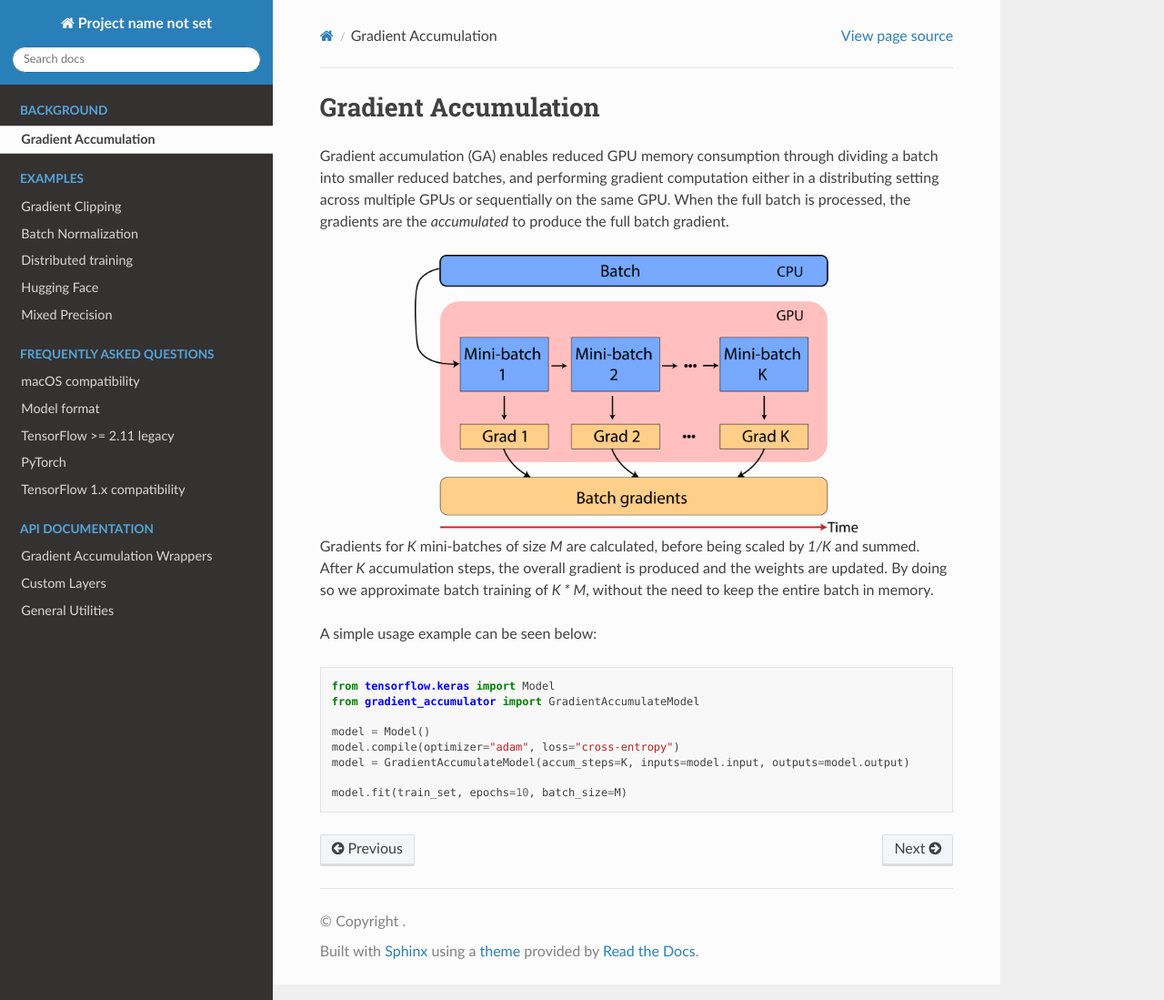
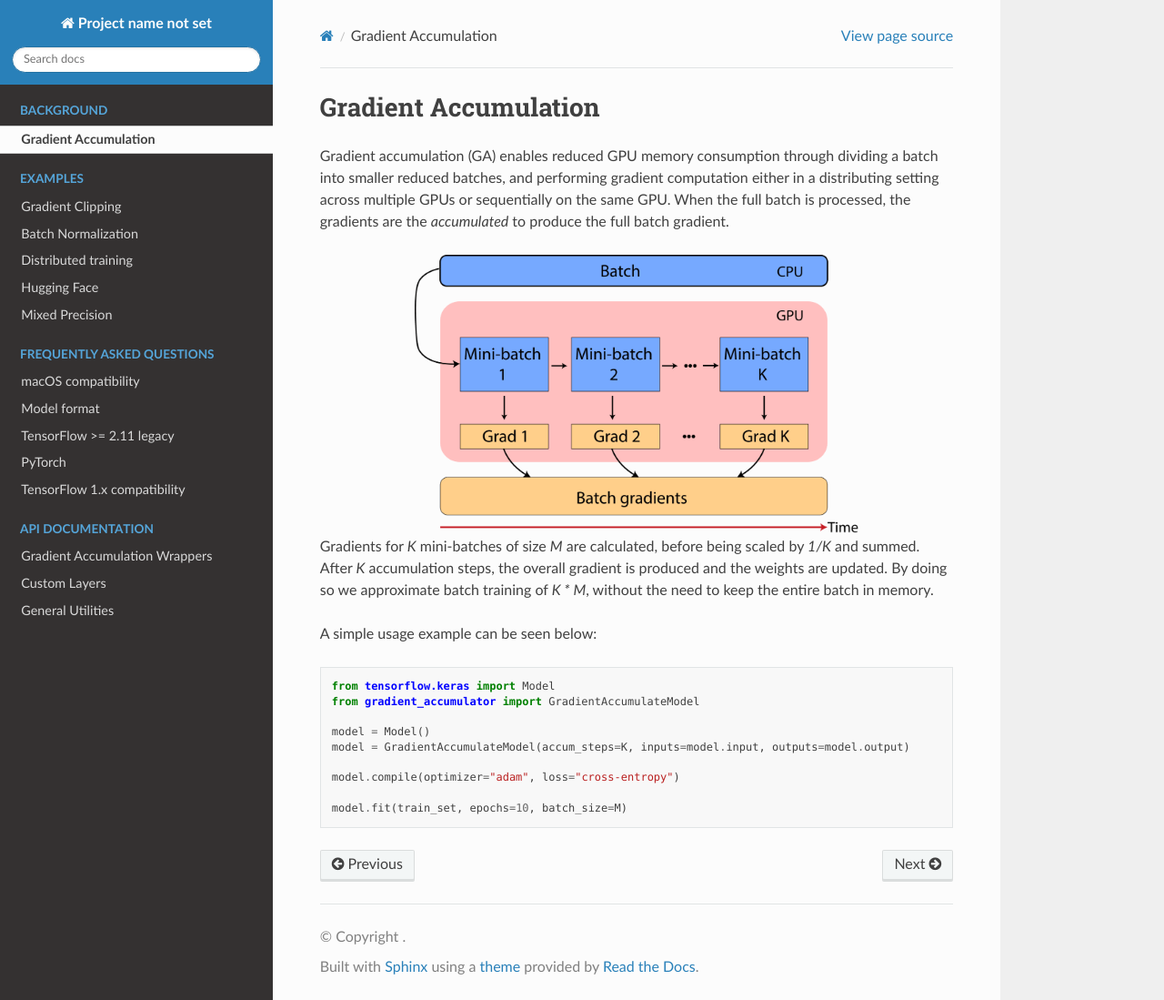
Before and after one commit to andreped/GradientAccumulator, a Sphinx documentation site: the page built from docs/background/gradient_accumulation.rst, in a window 1280 px wide and 1099 px high. Shown: the whole window at 91% size. Built offline with Sphinx 7.4.7 and the Read the Docs theme 2.0.0, drawn with Linux system fonts in a browser that asks for light colours.

```diff
--- a/docs/background/gradient_accumulation.rst
+++ b/docs/background/gradient_accumulation.rst
@@ -26,7 +26,8 @@ A simple usage example can be seen below:
   from gradient_accumulator import GradientAccumulateModel
 
   model = Model()
-  model.compile(optimizer="adam", loss="cross-entropy")
   model = GradientAccumulateModel(accum_steps=K, inputs=model.input, outputs=model.output)
 
+  model.compile(optimizer="adam", loss="cross-entropy")
+
   model.fit(train_set, epochs=10, batch_size=M)
```
